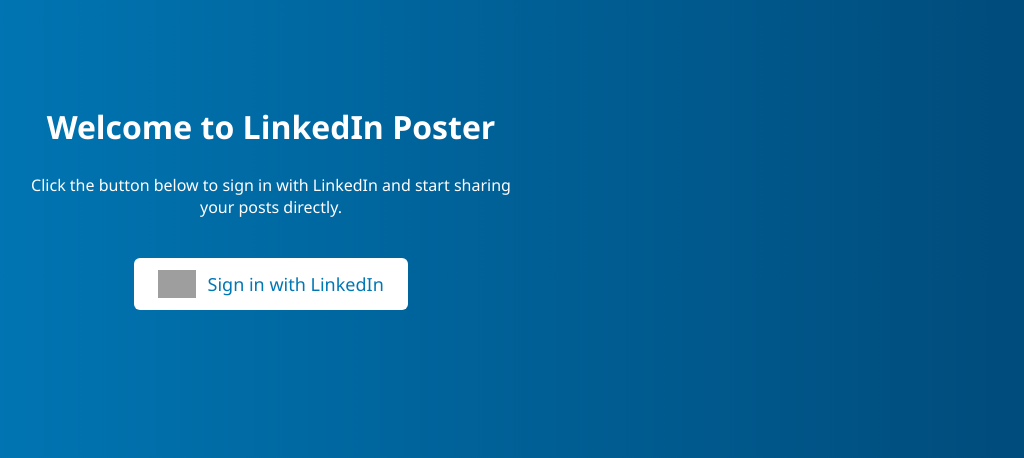
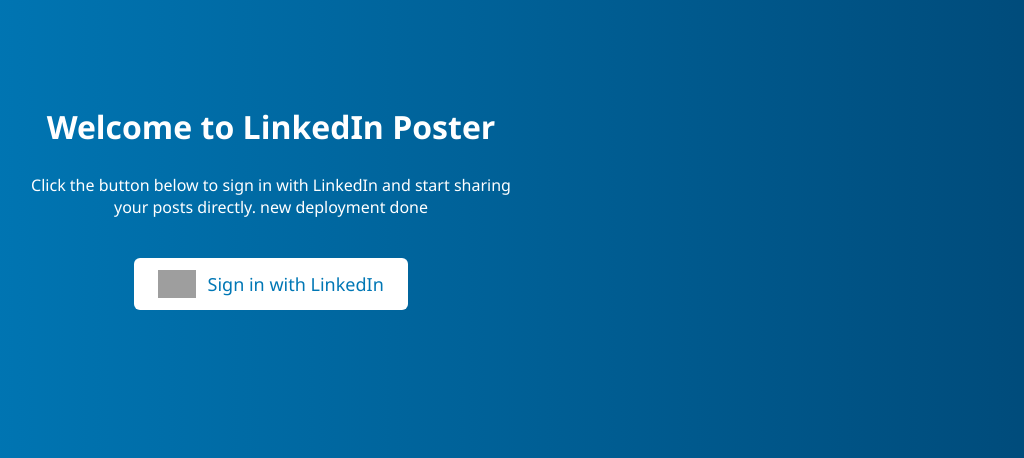
Before and after one commit to Abdul-Aziz-dal/linkedin-php-integration, a PHP site: page /linkedin-php-integration/ in a window 1280 px wide. Shown: the part 233-691 px from the top of the page, without its empty margins (59-1083 px from the left). Run offline with PHP 8.4, Linux system fonts and the light colour scheme; grey boxes are pictures that could not be loaded.

Commit message:
Update index.php

```diff
--- a/index.php
+++ b/index.php
@@ -63,7 +63,7 @@ if (isset($_SESSION['access_token']) && isset($_SESSION['linkedin_id'])) {
 <body>
 
     <h1>Welcome to LinkedIn Poster </h1>
-    <p>Click the button below to sign in with LinkedIn and start sharing your posts directly.</p>
+    <p>Click the button below to sign in with LinkedIn and start sharing your posts directly. new deployment done</p>
 
     <a href="login.php" class="login-btn">
         <img src="https://cdn-icons-png.flaticon.com/512/174/174857.png" alt="LinkedIn">
```
